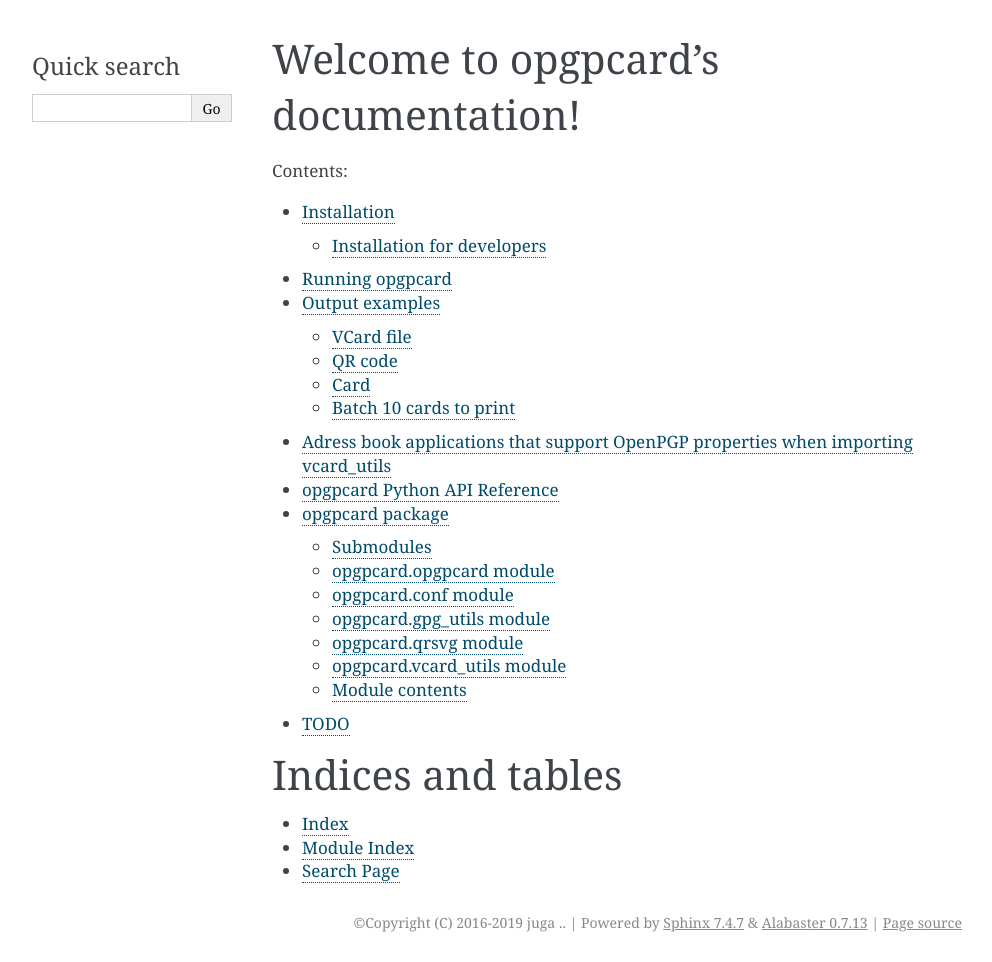
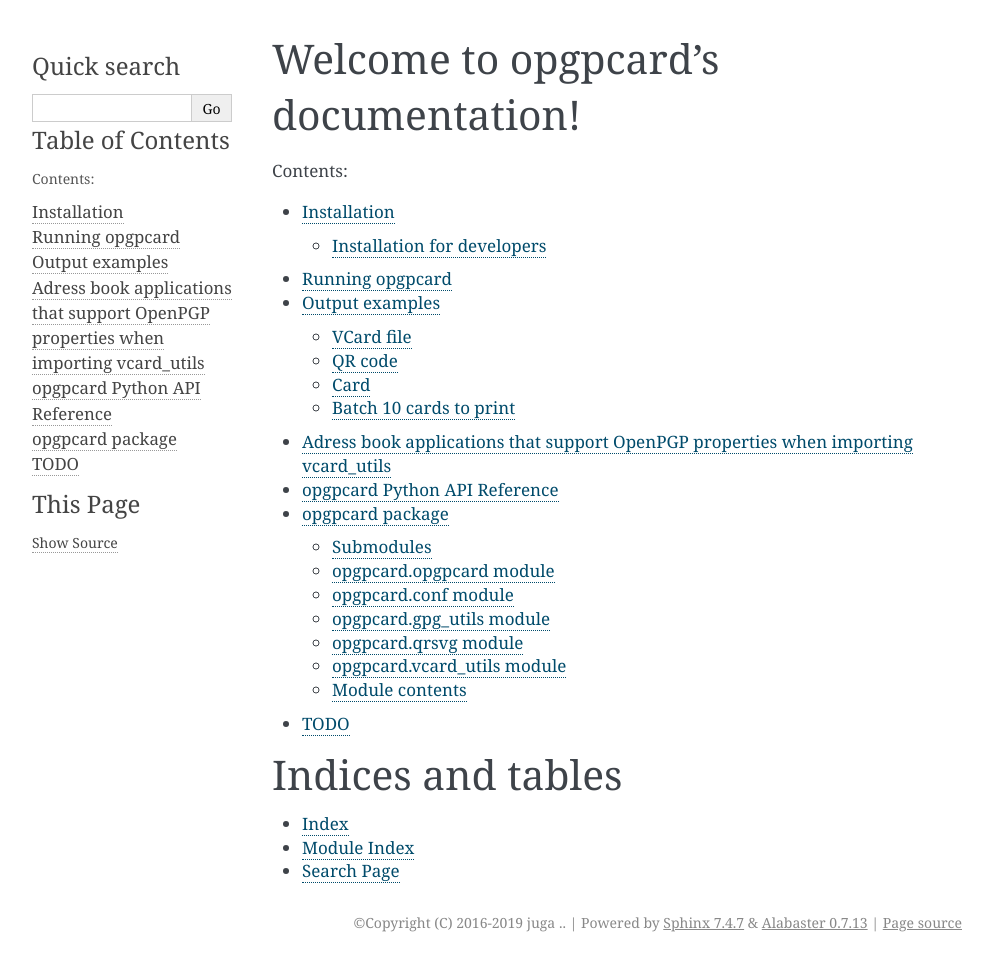
Before and after one commit to juga0/opgpcard, a Sphinx documentation site: the page built from docs/source/index.rst, in a window 1280 px wide. Shown: the whole page, without its empty margins (148-1140 px from the left). Built offline with Sphinx 7.4.7, drawn with Linux system fonts in a browser that asks for light colours; the version number could not be read and is left out.

Commit message:
new: docs: Show global TOC and page source link
in the left column.
Also add theme options

```diff
--- a/docs/source/conf.py
+++ b/docs/source/conf.py
@@ -96,8 +96,11 @@
 # further.  For a list of options available for each theme, see the
 # documentation.
 #
-# html_theme_options = {}
-
+html_theme_options = {
+    # 'logo': 'logo.png',
+    'github_user': 'juga0',
+    'github_repo': 'opgpcard',
+}
 # Add any paths that contain custom static files (such as style sheets) here,
 # relative to this directory. They are copied after the builtin static files,
 # so a file named "default.css" will overwrite the builtin "default.css".
@@ -112,6 +115,7 @@
     '**': [
         'relations.html',  # needs 'show_related': True theme option to display
         'searchbox.html',
+        'globaltoc.html', 'sourcelink.html',
     ]
 }
 
```
